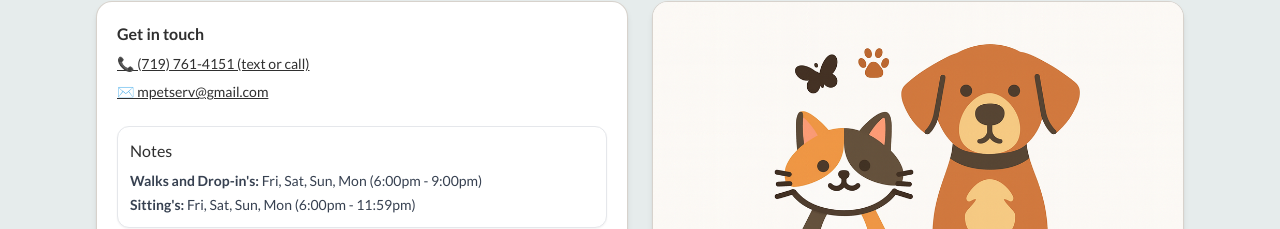
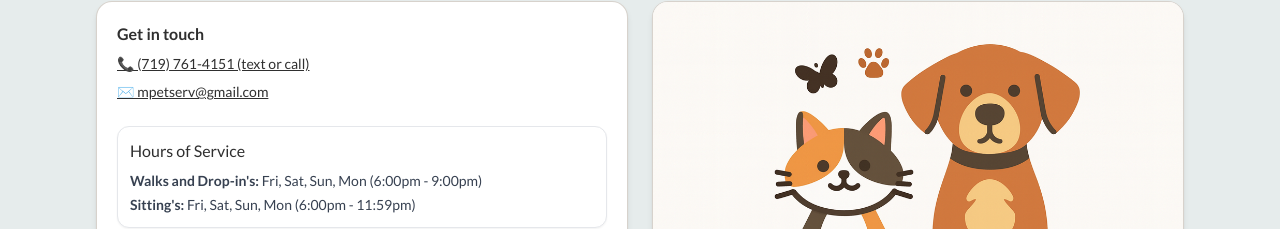
Before and after one commit to bbeare22/millies-pet-service, a Next.js app: page /contact in a window 1280 px wide. Shown: the part 208-437 px from the top of the page. Built offline with nearby package versions, Linux system fonts and the light colour scheme.

Commit message:
Change 'Notes' heading to 'Hours of Service'

```diff
--- a/app/contact/page.tsx
+++ b/app/contact/page.tsx
@@ -49,7 +49,7 @@
 
             {/* Hours of service */}
             <div className="rounded-xl border border-gray-200 bg-white p-3 text-center md:text-left shadow-sm">
-              <h3 className="font-medium">Notes</h3>
+              <h3 className="font-medium">Hours of Service</h3>
               <ul className="mt-2 space-y-1 text-sm text-gray-700">
                 <li>
                   <strong>Walks and Drop-in's:</strong> Fri, Sat, Sun, Mon (6:00pm - 9:00pm)
```
